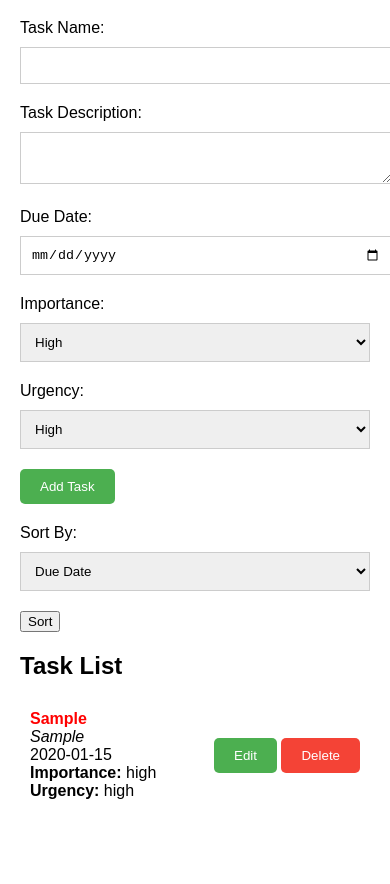
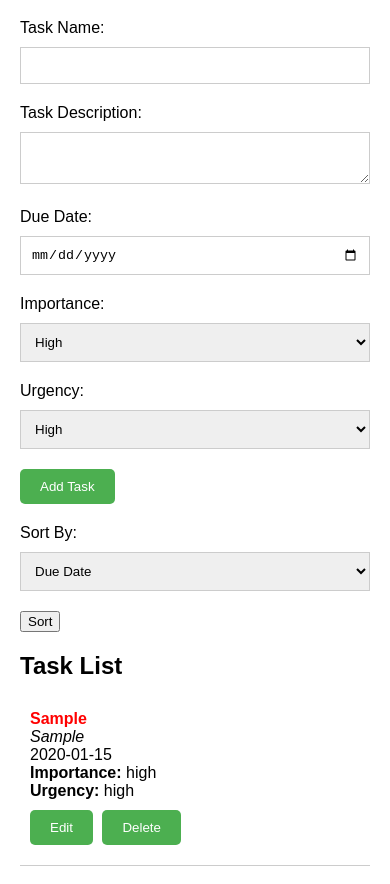
Before and after one commit to rampravesh9991/Constitution-Coders_020, a plain HTML site: page index.html in a window 390 px wide. Both pictures are taken after typing "Sample", "Sample", "2020-01-15" into the empty fields and a click on the button "Add Task". Shown: the part 98-982 px from the top of the page. Before the commit the page ends 928 px from the top, so only its background shows below. Drawn offline with Linux system fonts and the light colour scheme.

Commit message:
added the responsiveness

```diff
--- a/styles.css
+++ b/styles.css
@@ -17,32 +17,21 @@ input, textarea, select {
     padding: 10px;
     margin-bottom: 20px;
     border: 1px solid #ccc;
+    box-sizing: border-box;
 }
 
-button[type="submit"], button.edit-task {
+button[type="submit"], .edit-task, .delete-task, .sort-task {
     background-color: #4CAF50;
     color: #fff;
     padding: 10px 20px;
     border: none;
     border-radius: 5px;
     cursor: pointer;
+    margin-right: 5px;
 }
 
-button[type="submit"]:hover, button.edit-task:hover {
+button[type="submit"]:hover, .edit-task:hover, .delete-task:hover, .sort-task:hover {
     background-color: #3e8e41;
-}
-
-button.delete-task {
-    background-color: #f44336;
-    color: #fff;
-    padding: 10px 20px;
-    border: none;
-    border-radius: 5px;
-    cursor: pointer;
-}
-
-button.delete-task:hover {
-    background-color: #d32f2f;
 }
 
 #task-list {
@@ -61,10 +50,12 @@ button.delete-task:hover {
     display: flex;
     justify-content: space-between;
     align-items: center;
+    flex-wrap: wrap;
 }
 
-.task:last-child {
-    border-bottom: none;
+.task div {
+    flex: 1;
+    margin-right: 10px;
 }
 
 .priority-low {
@@ -79,3 +70,11 @@ button.delete-task:hover {
     color: #ff0000;
     font-weight: bold;
 }
+
+@media (max-width: 600px) {
+    .task div {
+        margin-right: 0;
+        margin-bottom: 10px;
+        flex: 100%;
+    }
+}
```
